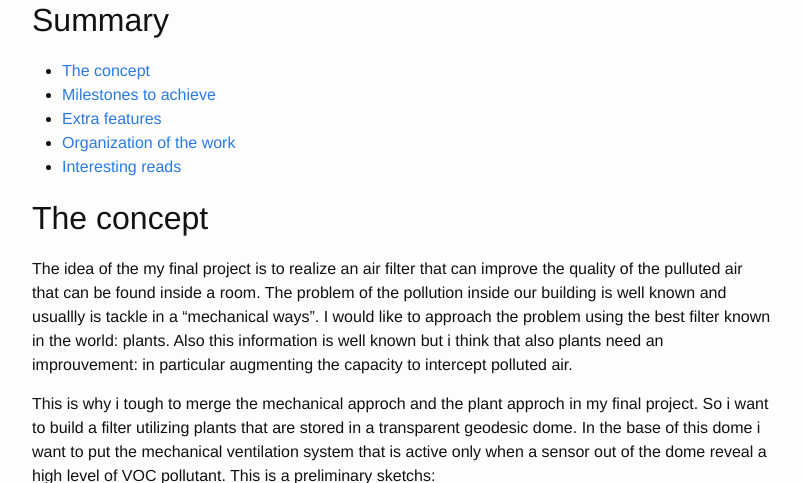
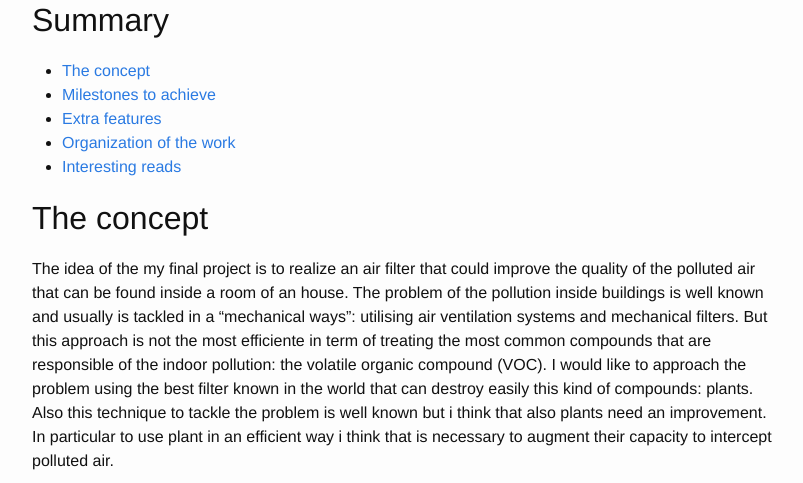
Before and after one commit to GithubGeo/fabacademy-site, a Jekyll site: the page built from finalproject/index.md, in a window 1280 px wide and 1400 px high, scrolled down 283 px. Shown: the top 483 px of the window, without its empty margins (238-1041 px from the left). Built offline with Jekyll 4.4.1, drawn with Linux system fonts in a browser that asks for light colours; some of the changed text lies outside the part shown; grey boxes are pictures that could not be loaded.

Commit message:
Insert image of the project and grammar correction of the pf text

```diff
--- a/finalproject/index.md
+++ b/finalproject/index.md
@@ -14,20 +14,24 @@ subtitle: Final Project
 
 ## The concept
 
-The idea of the my final project is to realize an air filter that can improve the quality of the pulluted air that can be found inside a room.
-The problem of the pollution inside our building is well known and usuallly is tackle in a "mechanical ways".
-I would like to approach the problem using the best filter known in the world: plants. Also this information is well known but i think that also plants need an improuvement: in particular augmenting the capacity to intercept polluted air.
+The idea of the my final project is to realize an air filter that could improve the quality of the polluted air that can be found inside a room of an house.
+The problem of the pollution inside buildings is well known and usually is tackled in a "mechanical ways": utilising air ventilation systems and mechanical filters. But this approach is not the most efficiente in term of treating the most common compounds that are responsible of the indoor pollution: the volatile organic compound (VOC).
+I would like to approach the problem using the best filter known in the world that can destroy easily this kind of compounds: plants.
+Also this technique to tackle the problem is well known but i think that also plants need an improvement.
+In particular to use plant in an efficient way i think that is necessary to augment their capacity to intercept polluted air.
 
-This is why i tough to merge the mechanical approch and the plant approch in my final project.
-So i want to build a filter utilizing plants that are stored in a transparent geodesic dome. In the base of this dome i want to put the mechanical ventilation system that is active only when a sensor out of the dome reveal a high level of VOC pollutant.
-This is a preliminary sketchs:
+This is why i though to merge the mechanical approach and the plant approach in my final project.
+
+So the idea is to build an air filter utilizing plants stored in a transparent geodesic dome where can be pumped polluted air with a ventilation system air. This polluted air will be purified from plants and then pumped out in the ambient.
+
+These are preliminary sketchs usefull to imagine the final idea:
 
 <div style="width: 100%">
 	<div style="float:left; width:50%">
-		<img src="sketch-01.png">
+		<img src="sketch-01.jpg">
 	</div>
 	<div style="float: left; width:50%">
-		<img src="sketch-02.png">
+		<img src="sketch-02.jpg">
 	</div>
 </div>
 
@@ -40,15 +44,4 @@ This is a preliminary sketchs:
 
 ## Organization of the work
 
-## Interesting Reads:
-
-* [Git Community Book](http://book.git-scm.com/)
-* [Pro Git](http://progit.org/book/)
-* [Think like a git](http://think-like-a-git.net/)
-* [GitHub Help](http://help.github.com/)
-* [A Visual Git Guide](http://marklodato.github.com/visual-git-guide/index-en.html)
-
-
-
-
-> LESSON LEARNED: Always read error messages, and take the advice from mercurial
+## Interesting Reads
```
Also changed, not shown: finalproject/sketch-01.jpg (added), 2 other files.
